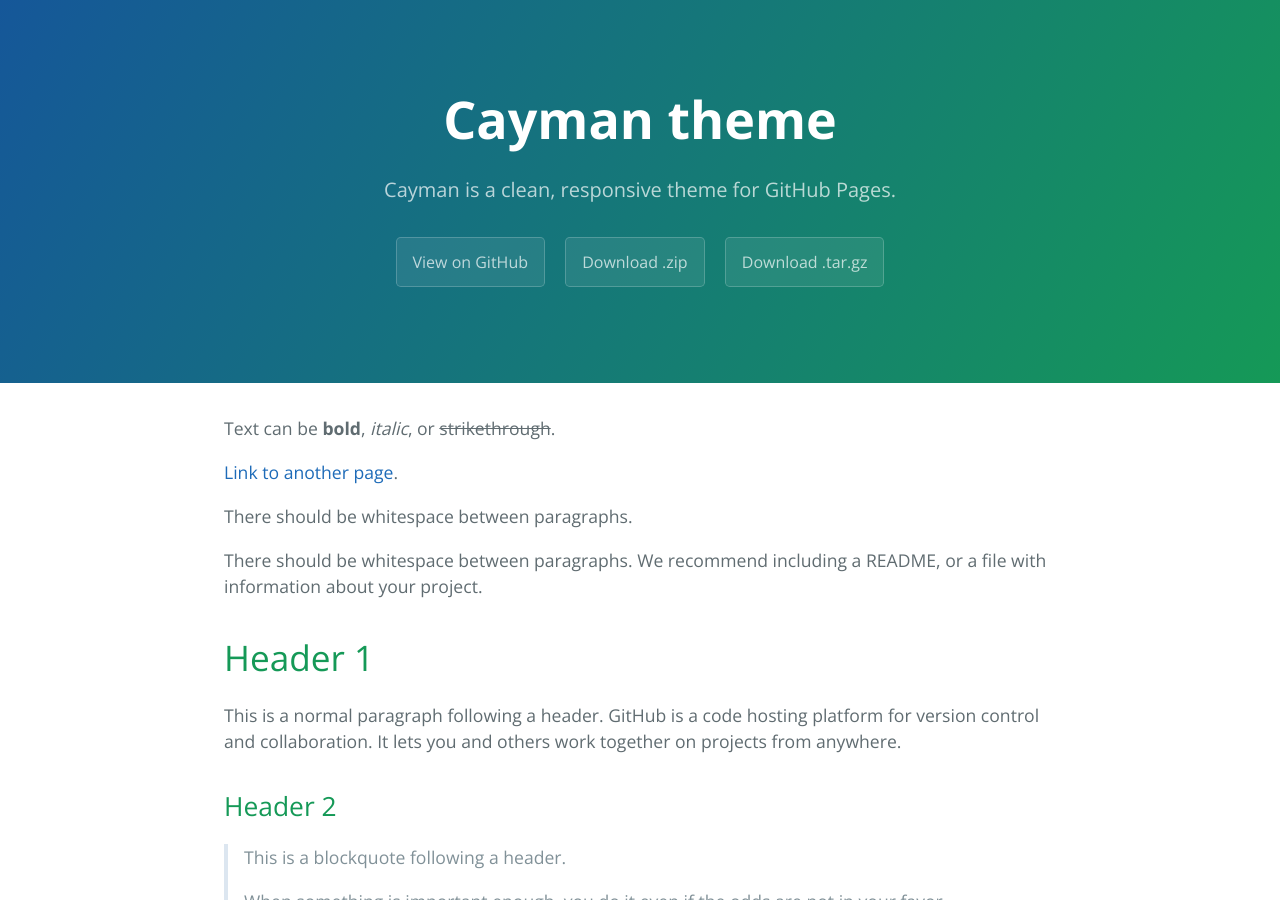
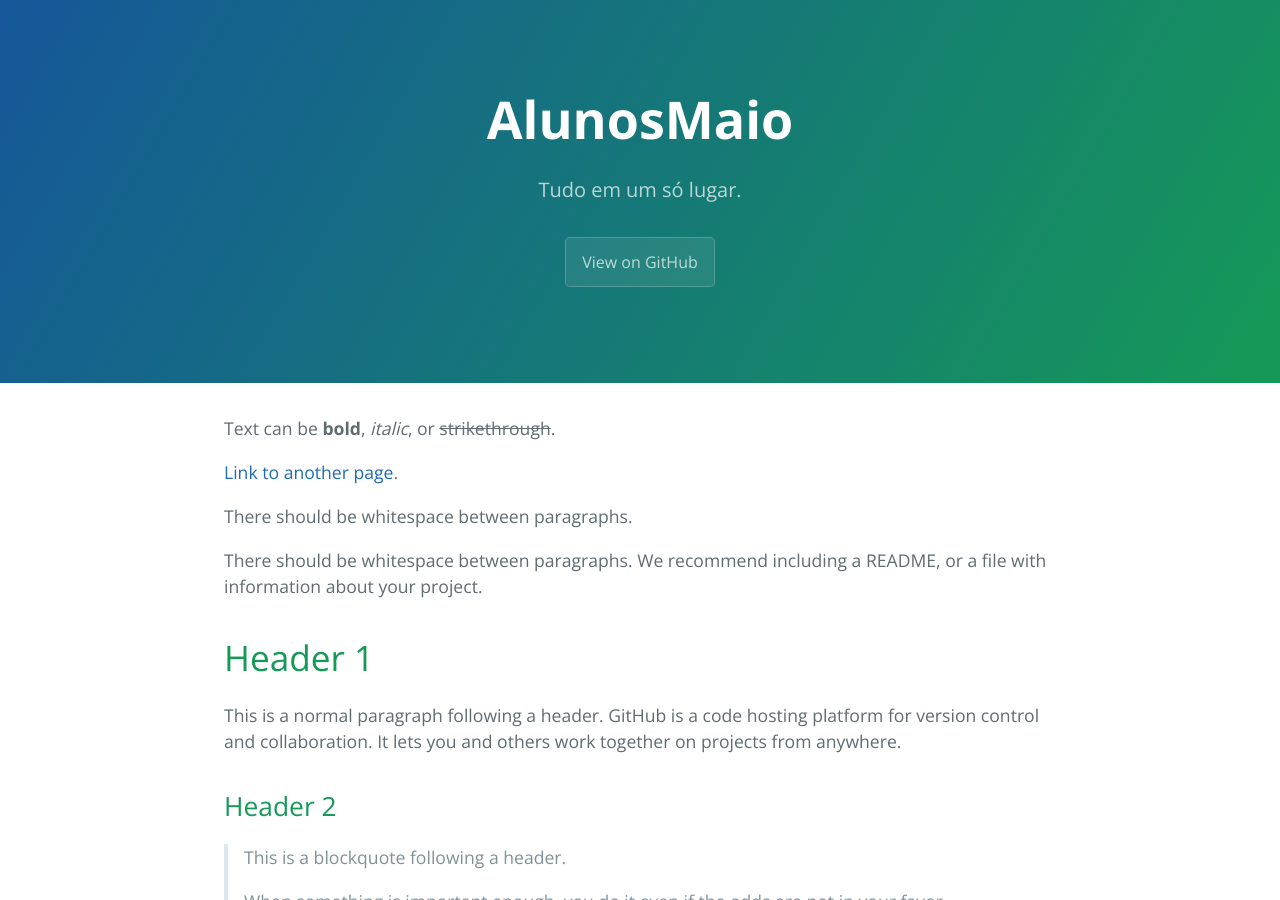
Before and after one commit to raincorn/alunosmaio, a Jekyll site: the page built from index.md, in a window 1280 px wide and 900 px high. Built offline with Jekyll 4.4.1, drawn with Linux system fonts in a browser that asks for light colours.

Commit message:
Adicionado tag  Mudanças a serem submetidas: 	modified:   _config.yml

```diff
--- a/_config.yml
+++ b/_config.yml
@@ -1,5 +1,11 @@
-title: Cayman theme
-description: Cayman is a clean, responsive theme for GitHub Pages.
-show_downloads: true
+# SITE CONFIG
+title: AlunosMaio
+description: Tudo em um só lugar.
+github_repository: raincorn/alunosmaio
+
+#SITE SETTINGS
+s_version: v0.0.1-rls+zeppelin.1
+git_repo: true
+show_downloads: false
 google_analytics:
-theme:
+theme: jekyll-theme-cayman
```
